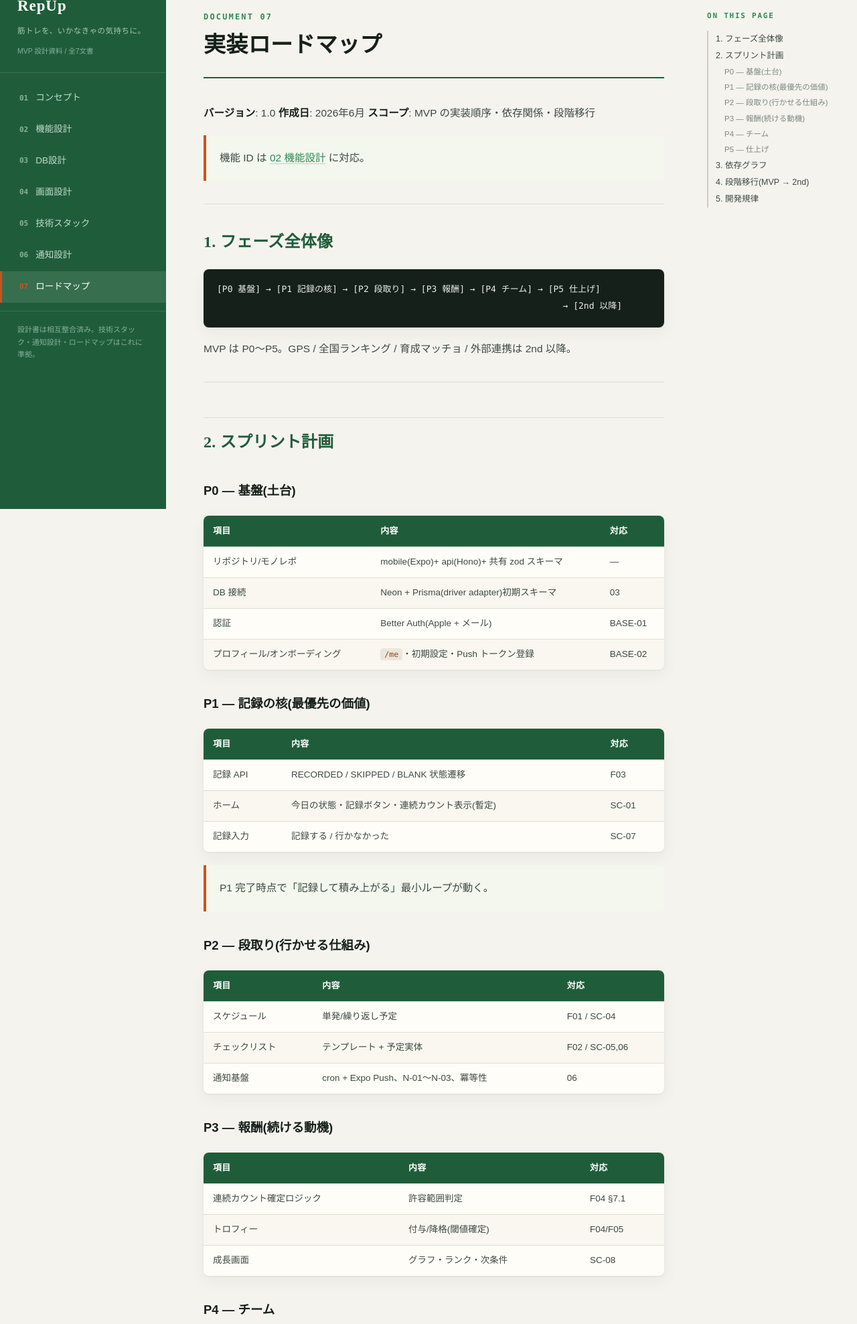
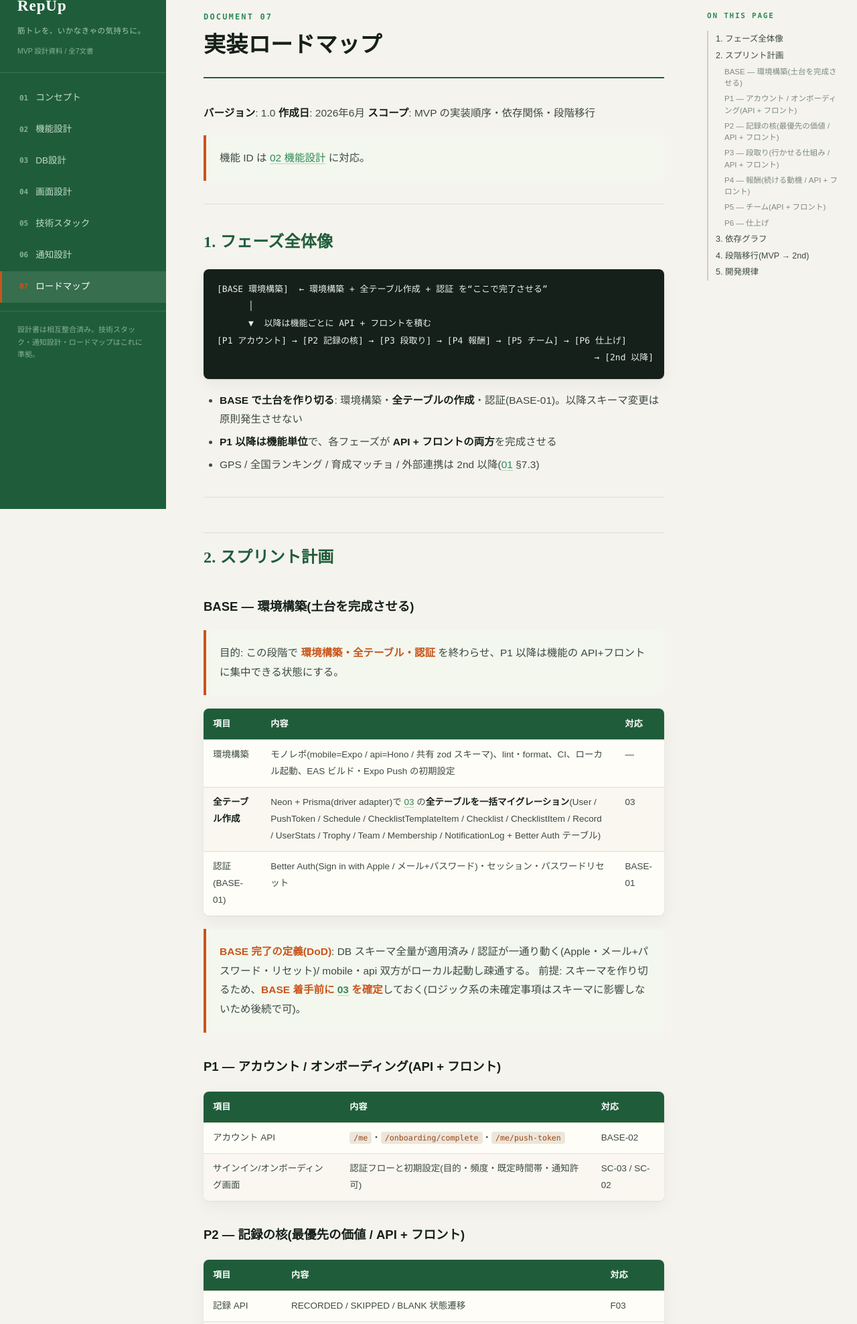
Before and after one commit to hiromichi-hayashi/repup, a website: page docs/html/07_implementation_roadmap.html in a window 1280 px wide. Shown: the part 40-2017 px from the top of the page at 67% size. Drawn offline with Linux system fonts and the light colour scheme.

Commit message:
docs(07): BASEで環境構築・全テーブル・認証を完了させる構成へ再編
- BASEフェーズ = 環境構築 + 全テーブル一括作成 + 認証(BASE-01)。DoD明記
- P1以降は機能ごとに API+フロントを積む構成に変更
- BASE-02(プロフィール/オンボーディング)はP1(機能開発の先頭)へ移動
- 依存グラフを更新(テーブルはBASEで全量作成済み)

Co-Authored-By: Claude Opus 4.8 <noreply@anthropic.com>

```diff
--- a/docs/html/07_implementation_roadmap.html
+++ b/docs/html/07_implementation_roadmap.html
@@ -107,13 +107,23 @@ body{margin:0;background:var(--paper);color:var(--ink);
 </blockquote>
 <hr>
 <h2 id="1-フェーズ全体像">1. フェーズ全体像</h2>
-<pre><code>[P0 基盤] → [P1 記録の核] → [P2 段取り] → [P3 報酬] → [P4 チーム] → [P5 仕上げ]
-                                                                  → [2nd 以降]
+<pre><code>[BASE 環境構築]  ← 環境構築 + 全テーブル作成 + 認証 を“ここで完了させる”
+      │
+      ▼  以降は機能ごとに API + フロントを積む
+[P1 アカウント] → [P2 記録の核] → [P3 段取り] → [P4 報酬] → [P5 チーム] → [P6 仕上げ]
+                                                                        → [2nd 以降]
 </code></pre>
-<p>MVP は P0〜P5。GPS / 全国ランキング / 育成マッチョ / 外部連携は 2nd 以降。</p>
+<ul>
+<li><strong>BASE で土台を作り切る</strong>: 環境構築・<strong>全テーブルの作成</strong>・認証(BASE-01)。以降スキーマ変更は原則発生させない</li>
+<li><strong>P1 以降は機能単位</strong>で、各フェーズが <strong>API + フロントの両方</strong>を完成させる</li>
+<li>GPS / 全国ランキング / 育成マッチョ / 外部連携は 2nd 以降(<a href="01_concept.html">01</a> §7.3)</li>
+</ul>
 <hr>
 <h2 id="2-スプリント計画">2. スプリント計画</h2>
-<h3 id="p0-基盤-土台">P0 — 基盤(土台)</h3>
+<h3 id="base-環境構築-土台を完成させる">BASE — 環境構築(土台を完成させる)</h3>
+<blockquote>
+<p>目的: この段階で <strong>環境構築・全テーブル・認証</strong> を終わらせ、P1 以降は機能の API+フロントに集中できる状態にする。</p>
+</blockquote>
 <table>
 <thead>
 <tr>
@@ -123,27 +133,46 @@ body{margin:0;background:var(--paper);color:var(--ink);
 </tr>
 </thead>
 <tbody><tr>
-<td>リポジトリ/モノレポ</td>
-<td>mobile(Expo)+ api(Hono)+ 共有 zod スキーマ</td>
+<td>環境構築</td>
+<td>モノレポ(mobile=Expo / api=Hono / 共有 zod スキーマ)、lint・format、CI、ローカル起動、EAS ビルド・Expo Push の初期設定</td>
 <td>—</td>
 </tr>
 <tr>
-<td>DB 接続</td>
-<td>Neon + Prisma(driver adapter)初期スキーマ</td>
+<td><strong>全テーブル作成</strong></td>
+<td>Neon + Prisma(driver adapter)で <a href="03_database_design.html">03</a> の<strong>全テーブルを一括マイグレーション</strong>(User / PushToken / Schedule / ChecklistTemplateItem / Checklist / ChecklistItem / Record / UserStats / Trophy / Team / Membership / NotificationLog + Better Auth テーブル)</td>
 <td>03</td>
 </tr>
 <tr>
-<td>認証</td>
-<td>Better Auth(Apple + メール)</td>
+<td>認証(BASE-01)</td>
+<td>Better Auth(Sign in with Apple / メール+パスワード)・セッション・パスワードリセット</td>
 <td>BASE-01</td>
 </tr>
+</tbody></table>
+<blockquote>
+<p><strong>BASE 完了の定義(DoD)</strong>: DB スキーマ全量が適用済み / 認証が一通り動く(Apple・メール+パスワード・リセット)/ mobile・api 双方がローカル起動し疎通する。
+前提: スキーマを作り切るため、<strong>BASE 着手前に <a href="03_database_design.html">03</a> を確定</strong>しておく(ロジック系の未確定事項はスキーマに影響しないため後続で可)。</p>
+</blockquote>
+<h3 id="p1-アカウント-オンボーディング-api-フロント">P1 — アカウント / オンボーディング(API + フロント)</h3>
+<table>
+<thead>
 <tr>
-<td>プロフィール/オンボーディング</td>
-<td><code>/me</code>・初期設定・Push トークン登録</td>
+<th>項目</th>
+<th>内容</th>
+<th>対応</th>
+</tr>
+</thead>
+<tbody><tr>
+<td>アカウント API</td>
+<td><code>/me</code>・<code>/onboarding/complete</code>・<code>/me/push-token</code></td>
 <td>BASE-02</td>
 </tr>
+<tr>
+<td>サインイン/オンボーディング画面</td>
+<td>認証フローと初期設定(目的・頻度・既定時間帯・通知許可)</td>
+<td>SC-03 / SC-02</td>
+</tr>
 </tbody></table>
-<h3 id="p1-記録の核-最優先の価値">P1 — 記録の核(最優先の価値)</h3>
+<h3 id="p2-記録の核-最優先の価値-api-フロント">P2 — 記録の核(最優先の価値 / API + フロント)</h3>
 <table>
 <thead>
 <tr>
@@ -169,9 +198,9 @@ body{margin:0;background:var(--paper);color:var(--ink);
 </tr>
 </tbody></table>
 <blockquote>
-<p>P1 完了時点で「記録して積み上がる」最小ループが動く。</p>
+<p>P2 完了時点で「記録して積み上がる」最小ループが動く。</p>
 </blockquote>
-<h3 id="p2-段取り-行かせる仕組み">P2 — 段取り(行かせる仕組み)</h3>
+<h3 id="p3-段取り-行かせる仕組み-api-フロント">P3 — 段取り(行かせる仕組み / API + フロント)</h3>
 <table>
 <thead>
 <tr>
@@ -196,7 +225,7 @@ body{margin:0;background:var(--paper);color:var(--ink);
 <td>06</td>
 </tr>
 </tbody></table>
-<h3 id="p3-報酬-続ける動機">P3 — 報酬(続ける動機)</h3>
+<h3 id="p4-報酬-続ける動機-api-フロント">P4 — 報酬(続ける動機 / API + フロント)</h3>
 <table>
 <thead>
 <tr>
@@ -221,7 +250,7 @@ body{margin:0;background:var(--paper);color:var(--ink);
 <td>SC-08</td>
 </tr>
 </tbody></table>
-<h3 id="p4-チーム">P4 — チーム</h3>
+<h3 id="p5-チーム-api-フロント">P5 — チーム(API + フロント)</h3>
 <table>
 <thead>
 <tr>
@@ -246,7 +275,7 @@ body{margin:0;background:var(--paper);color:var(--ink);
 <td>F06 / SC-10</td>
 </tr>
 </tbody></table>
-<h3 id="p5-仕上げ">P5 — 仕上げ</h3>
+<h3 id="p6-仕上げ">P6 — 仕上げ</h3>
 <table>
 <thead>
 <tr>
@@ -273,14 +302,15 @@ body{margin:0;background:var(--paper);color:var(--ink);
 </tbody></table>
 <hr>
 <h2 id="3-依存グラフ">3. 依存グラフ</h2>
-<pre><code>BASE-01 認証
-   └─ BASE-02 プロフィール
-         ├─ F03 記録 ──────────────┐
-         │     └─ F04 報酬 ── F05 ペナルティ
-         ├─ F01 スケジュール ── 06 通知 ── F02 チェックリスト
-         └─ F06 チーム(F03 の記録データに依存)
+<pre><code>BASE 環境構築(全テーブル + 認証 BASE-01)
+   └─ P1 BASE-02 アカウント/オンボーディング(API+フロント)
+         ├─ P2 F03 記録 ──────────────┐
+         │        └─ P4 F04 報酬 ── F05 ペナルティ
+         ├─ P3 F01 スケジュール ── 06 通知 ── F02 チェックリスト
+         └─ P5 F06 チーム(F03 の記録データに依存)
 </code></pre>
 <ul>
+<li><strong>テーブルは BASE で全量作成済み</strong>。各機能フェーズは新規マイグレーションを基本伴わず、API+フロントの実装に集中する</li>
 <li><strong>F03(記録)が中心依存</strong>。報酬・チーム・ランキングはすべて記録データに依存する</li>
 <li>通知(06)は F01/F02 の後</li>
 </ul>
@@ -327,12 +357,13 @@ body{margin:0;background:var(--paper);color:var(--ink);
         <div class="toc-title">On this page</div>
         <a href="#1-フェーズ全体像" class="toc-l2">1. フェーズ全体像</a>
 <a href="#2-スプリント計画" class="toc-l2">2. スプリント計画</a>
-<a href="#p0-基盤-土台" class="toc-l3">P0 — 基盤(土台)</a>
-<a href="#p1-記録の核-最優先の価値" class="toc-l3">P1 — 記録の核(最優先の価値)</a>
-<a href="#p2-段取り-行かせる仕組み" class="toc-l3">P2 — 段取り(行かせる仕組み)</a>
-<a href="#p3-報酬-続ける動機" class="toc-l3">P3 — 報酬(続ける動機)</a>
-<a href="#p4-チーム" class="toc-l3">P4 — チーム</a>
-<a href="#p5-仕上げ" class="toc-l3">P5 — 仕上げ</a>
+<a href="#base-環境構築-土台を完成させる" class="toc-l3">BASE — 環境構築(土台を完成させる)</a>
+<a href="#p1-アカウント-オンボーディング-api-フロント" class="toc-l3">P1 — アカウント / オンボーディング(API + フロント)</a>
+<a href="#p2-記録の核-最優先の価値-api-フロント" class="toc-l3">P2 — 記録の核(最優先の価値 / API + フロント)</a>
+<a href="#p3-段取り-行かせる仕組み-api-フロント" class="toc-l3">P3 — 段取り(行かせる仕組み / API + フロント)</a>
+<a href="#p4-報酬-続ける動機-api-フロント" class="toc-l3">P4 — 報酬(続ける動機 / API + フロント)</a>
+<a href="#p5-チーム-api-フロント" class="toc-l3">P5 — チーム(API + フロント)</a>
+<a href="#p6-仕上げ" class="toc-l3">P6 — 仕上げ</a>
 <a href="#3-依存グラフ" class="toc-l2">3. 依存グラフ</a>
 <a href="#4-段階移行-mvp-2nd" class="toc-l2">4. 段階移行(MVP → 2nd)</a>
 <a href="#5-開発規律" class="toc-l2">5. 開発規律</a>
```
Also changed, not shown: docs/07_implementation_roadmap.md (+37 -20 lines).
